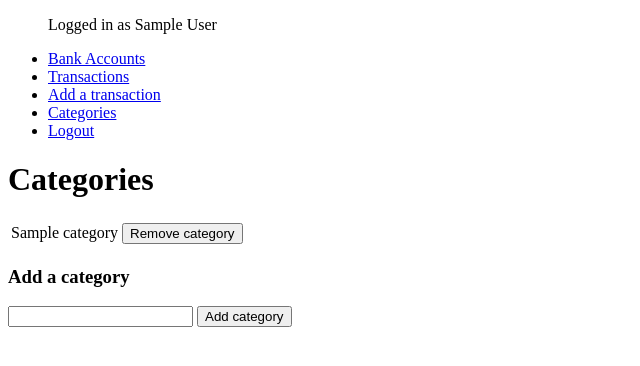
After one commit to joonasviljakainen/account-categories, a Flask app: page /categories in a window 1280 px wide. The commit adds this page. Shown: the top 366 px of the page, without its empty margins (0-640 px from the left). Run offline with Flask 2, Linux system fonts and the light colour scheme; a user stored in the database is signed in; tables that the repository leaves empty hold one stand-in row (values such as "Sample post").

Commit message:
Added basic categories as a database table

```diff
--- a/application/__init__.py
+++ b/application/__init__.py
@@ -28,6 +28,10 @@ from application.auth import views
 from application.bankaccounts import models
 from application.bankaccounts import views
 
+# Categories
+from application.categories import models
+from application.categories import views
+
 # Login
 from application.auth.models import User
 from os import urandom
--- a/application/auth/models.py
+++ b/application/auth/models.py
@@ -12,6 +12,7 @@ class User(db.Model):
     password = db.Column(db.String(144), nullable=False)
 
     bankaccounts = db.relationship("BankAccount", backref="bankaccount", lazy =True)
+    categories = db.relationship("Category", backref="category", lazy=True)
 
     def __init__(self, name, username, password):
         self.name = name
--- a/application/bankaccounts/views.py
+++ b/application/bankaccounts/views.py
@@ -23,8 +23,6 @@ def delete_bankaccount(bankaccount_id):
     acc = BankAccount.query.filter_by(id=bankaccount_id).first()
 
     if u.id == acc.user_id:
-        print("FOUND, DELETING ACCOUNT " + str(acc.id))
-
         db.session.delete(acc)
         db.session.commit()
 
--- /dev/null
+++ b/application/categories/forms.py
@@ -0,0 +1,6 @@
+from flask_wtf import FlaskForm
+from wtforms import StringField, validators
+
+class CategoryForm(FlaskForm):
+
+    name = StringField("name", validators=[validators.Length(min=1, max=50)])
--- /dev/null
+++ b/application/categories/views.py
@@ -0,0 +1,37 @@
+from flask import render_template, request, redirect, url_for
+from flask_login import login_required, current_user
+
+from application import app, db
+from application.categories.models import Category
+from application.categories.forms import CategoryForm
+
+@app.route("/categories", methods = ["GET", "POST"])
+@login_required
+def categories():
+    if request.method == "GET":
+        categories = Category.query.filter_by(user_id=current_user.id)
+        return render_template("/categories/categories.html", categories=categories)
+    else:
+        form = CategoryForm(request.form)
+        c = Category()
+        c.name = form.name.data
+        c.user_id = current_user.id
+        db.session().add(c)
+        db.session().commit()
+        return redirect(url_for('categories'))
+
+
+@app.route("/categories/<category_id>/deletions", methods=["POST"])
+@login_required
+def delete_category(category_id):
+
+    u = current_user
+    cat = Category.query.filter_by(id=category_id).first()
+
+    if u.id == cat.user_id:
+        db.session.delete(cat)
+        db.session.commit()
+
+        return redirect(url_for("categories"))
+
+    return "Not found"
--- /dev/null
+++ b/application/templates/categories/categories.html
@@ -0,0 +1,27 @@
+{% extends "layout.html" %}
+
+{% block body %}
+
+<h1>Categories</h1>
+<table>
+
+
+    {% for category in categories %}
+    <tr>
+        <td>{{ category.name }}</td>
+        <td>
+            <form method="POST" action="{{ url_for('delete_category', category_id=category.id) }}">
+                <button type="submit">Remove category</button>
+            </form>
+        </td>
+    </tr>
+    {% endfor %}
+</table>
+
+    <h3>Add a category</h3>
+    <form method="POST" action="{{ url_for('categories') }}">
+        <input name="name" Placeholder/>
+        <button type="submit">Add category</button>
+    </form>
+
+{% endblock %}
--- a/application/templates/layout.html
+++ b/application/templates/layout.html
@@ -7,18 +7,20 @@
 
   <body>
     {% if current_user.is_authenticated %}
-    <p>Logged in as {{ current_user.name }}</p>
-    <a href="{{ url_for('auth_logout') }} ">Logout</a>
+    <ul>
+      <p>Logged in as {{ current_user.name }}</p>
+      <li><a href="{{ url_for('bankaccounts') }}">Bank Accounts</a></li>
+      <li><a href="{{url_for('get_transactions')}}">Transactions</a></li>
+      <li><a href="{{url_for('transaction_form')}}">Add a transaction</a></li>
+      <li><a href="{{url_for('categories')}}">Categories</a></li>
+      <li><a href="{{ url_for('auth_logout') }} ">Logout</a></li>
+    </ul>
     {% else %}
     <a href="{{ url_for('auth_login') }}">Log in</a>
     <a href="{{ url_for('create_user') }}">Sign up</a>
 
     {% endif %}
-    <ul>
-      <li><a href="{{ url_for('bankaccounts') }}">Bank Accounts</a></li>
-      <li><a href="{{url_for('get_transactions')}}">Transactions</a></li>
-      <li><a href="{{url_for('transaction_form')}}">Add a transaction</a></li>
-    </ul>
+
     {% block body %}
 
     <p>
```
Also changed, not shown: application/categories/models.py (added, +13 -0 lines).
